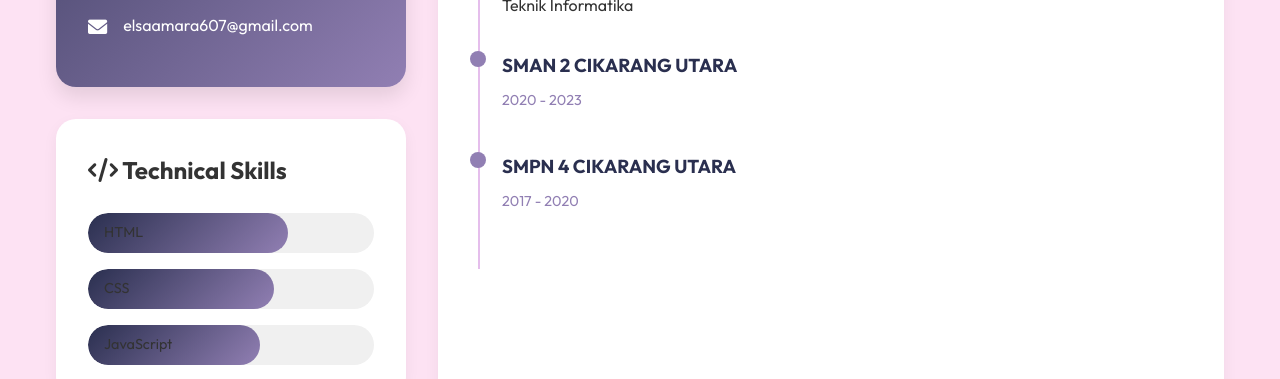
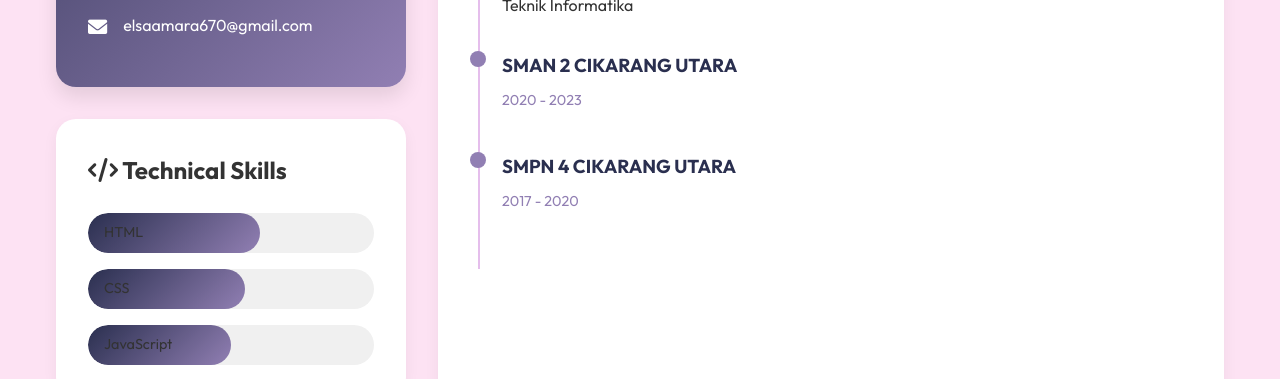
Before and after one commit to elsaamara/elsaamara_cv, a plain HTML site: page index.html in a window 1280 px wide. Shown: the part 419-798 px from the top of the page. Drawn offline with Linux system fonts and the light colour scheme.

Commit message:
Update index.html

```diff
--- a/index.html
+++ b/index.html
@@ -31,7 +31,7 @@
                     </div>
                     <div class="contact-item">
                         <i class="fas fa-envelope"></i>
-                        <span>elsaamara607@gmail.com</span>
+                        <span>elsaamara670@gmail.com</span>
                     </div>
                 </div>
             </div>
@@ -40,13 +40,13 @@
                 <h2><i class="fas fa-code"></i> Technical Skills</h2>
                 <div class="skill-grid">
                     <div class="skill-item" data-skill="HTML">
-                        <div class="skill-level" data-level="70"></div>
+                        <div class="skill-level" data-level="60"></div>
                     </div>
                     <div class="skill-item" data-skill="CSS">
-                        <div class="skill-level" data-level="65"></div>
+                        <div class="skill-level" data-level="55"></div>
                     </div>
                     <div class="skill-item" data-skill="JavaScript">
-                        <div class="skill-level" data-level="60"></div>
+                        <div class="skill-level" data-level="50"></div>
                     </div>
                 </div>
             </div>
```
